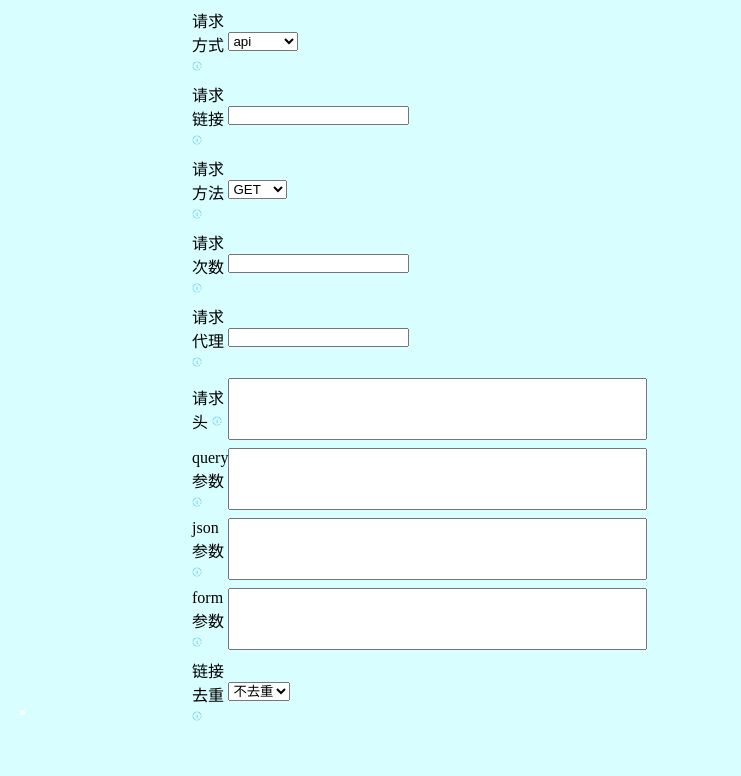
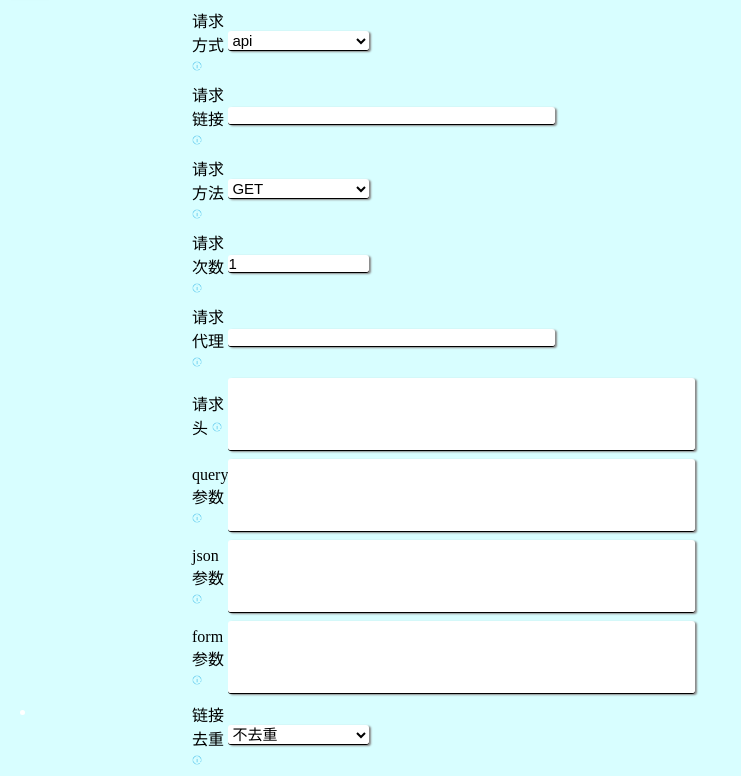
Before and after one commit to ling-yuan/generate-config-with-web, a Flask app: page / in a window 1280 px wide. Shown: the part 60-836 px from the top of the page, without its empty margins (0-741 px from the left). Before the commit the page ends 781 px from the top, so only its background shows below. Run offline with Flask 3, Linux system fonts and the light colour scheme.

Commit message:
update: update request

```diff
--- a/src/static/css/index.css
+++ b/src/static/css/index.css
@@ -9,7 +9,6 @@ body {
 }
 
 .header {
-    width: 100%;
     height: 40px;
     /* 内边距10px */
     padding: 10px;
--- a/src/static/css/request.css
+++ b/src/static/css/request.css
@@ -15,7 +15,7 @@
     vertical-align: middle;
 }
 
-.request-table .request-icon {
+.request-icon {
     /* 默认 */
     width: 8%;
     height: 8%;
@@ -28,7 +28,46 @@
     vertical-align: middle;
 }
 
-.request-table .request-textarea {
+.input-data {
+    /* 无边框 */
+    border: none;
+    /* 下边框 */
+    border-bottom: 1px solid #000000;
+    /* 圆角 */
+    border-radius: 3px;
+    /* 右下阴影 */
+    box-shadow: 2px 1px 2px #888888;
+    /* 字体大小 */
+    font-size: 15px;
+}
+
+.input-data:focus {
+    /* 聚焦时无边框 */
+    outline: none;
+}
+
+.request-textarea {
     /* 不允许更改大小 */
     resize: none;
 }
+
+.request-select {
+    /* 背景色 */
+    background-color: #ffffff;
+    /* 鼠标悬停时样式 */
+    cursor: pointer;
+    /* 宽度 */
+    width: 30%;
+}
+
+.request-input {
+    width: 70%;
+}
+
+.request-input-number {
+    width: 30%;
+}
+
+.request-input-number:focus {
+    outline: none;
+}
--- a/src/templates/request.html
+++ b/src/templates/request.html
@@ -11,7 +11,7 @@
         </td>
         <td>
             <!-- 下拉菜单 -->
-            <select class="request-select" id="type" aria-label="type">
+            <select class="input-data request-select" id="type" aria-label="type">
                 <option value="api">api</option>
                 <option value="browser">browser</option>
             </select>
@@ -24,7 +24,7 @@
                 title="填写对应阶段的链接，可以使用可变参数进行填充&#10;此设置会被上个阶段中的next_url字段覆盖" />
         </td>
         <td>
-            <input class="request-input" id="url" type="text" aria-label="url" />
+            <input class="input-data request-input" id="url" type="text" aria-label="url" />
         </td>
     </tr>
     <tr>
@@ -34,7 +34,7 @@
                 title="GET: 获取数据&#10;POST: 提交数据" />
         </td>
         <td>
-            <select class="request-select" id="method" aria-label="method">
+            <select class="input-data request-select" id="method" aria-label="method">
                 <option value="GET">GET</option>
                 <option value="POST">POST</option>
             </select>
@@ -48,7 +48,8 @@
                 title="填写对应阶段的请求次数，此设置会影响该阶段链接和携带数据中的可变参数&#10;此设置会被上个阶段中的next_iteration_times字段覆盖" />
         </td>
         <td>
-            <input class="request-input" id="iteration_times" type="number" aria-label="iteration_times" />
+            <input class="input-data request-input request-input-number" id="iteration_times" type="number" min="1"
+                value="1" aria-label="iteration_times" />
         </td>
     </tr>
     <tr>
@@ -58,7 +59,7 @@
                 title="填写对应阶段的请求代理，此设置会影响api方式获取响应" />
         </td>
         <td>
-            <input class="request-input" id="proxy" type="text" aria-label="proxy" />
+            <input class="input-data request-input" id="proxy" type="text" aria-label="proxy" />
         </td>
     </tr>
     <tr>
@@ -67,7 +68,8 @@
             <img class="request-icon" src="{{ url_for('static', filename='pic/info.png') }}" title="对应阶段的请求头" />
         </td>
         <td>
-            <textarea class="request-textarea" id="headers" rows="4" cols="50" aria-label="headers"></textarea>
+            <textarea class="input-data request-textarea" id="headers" rows="4" cols="50"
+                aria-label="headers"></textarea>
         </td>
     </tr>
     <tr>
@@ -77,7 +79,7 @@
                 title="对应阶段的query参数，请输入json格式" />
         </td>
         <td>
-            <textarea class="request-textarea" id="query_params" rows="4" cols="50"
+            <textarea class="input-data request-textarea" id="query_params" rows="4" cols="50"
                 aria-label="query_params"></textarea>
         </td>
     </tr>
@@ -88,7 +90,8 @@
                 title="对应阶段的json参数，请输入json格式" />
         </td>
         <td>
-            <textarea class="request-textarea" id="json_params" rows="4" cols="50" aria-label="json_params"></textarea>
+            <textarea class="input-data request-textarea" id="json_params" rows="4" cols="50"
+                aria-label="json_params"></textarea>
         </td>
     </tr>
     <tr>
@@ -98,7 +101,8 @@
                 title="对应阶段的form参数，请输入json格式" />
         </td>
         <td>
-            <textarea class="request-textarea" id="form_params" rows="4" cols="50" aria-label="form_params"></textarea>
+            <textarea class="input-data request-textarea" id="form_params" rows="4" cols="50"
+                aria-label="form_params"></textarea>
         </td>
     </tr>
     <tr>
@@ -107,7 +111,7 @@
             <img class="request-icon" src="{{ url_for('static', filename='pic/info.png') }}" title="请求链接是否去重" />
         </td>
         <td>
-            <select class="request-select" id="dont_filter" aria-label="dont_filter">
+            <select class="input-data request-select" id="dont_filter" aria-label="dont_filter">
                 <option value="True">不去重</option>
                 <option value="False">去重</option>
             </select>
```
Also changed, not shown: 1 other file.
